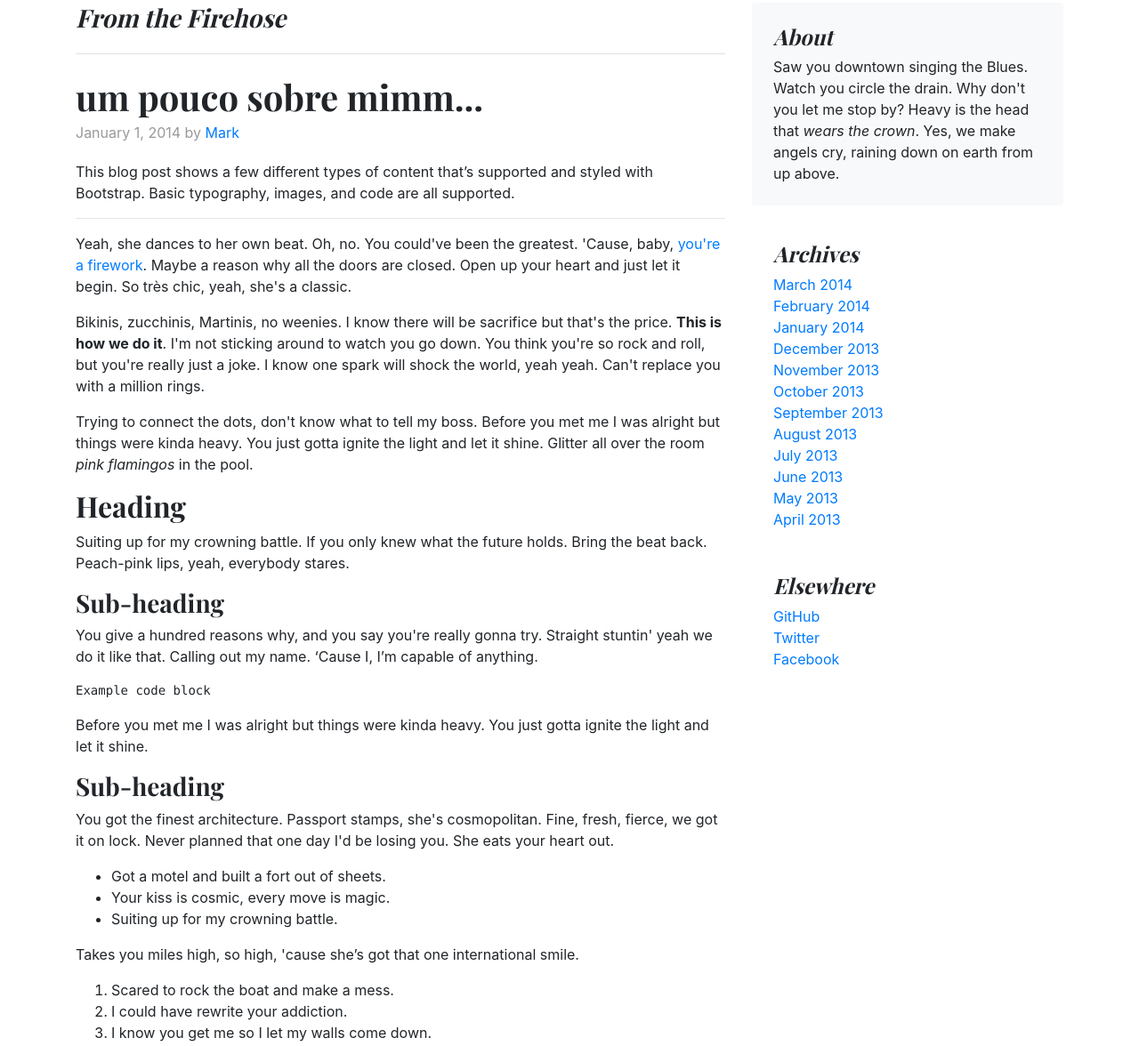
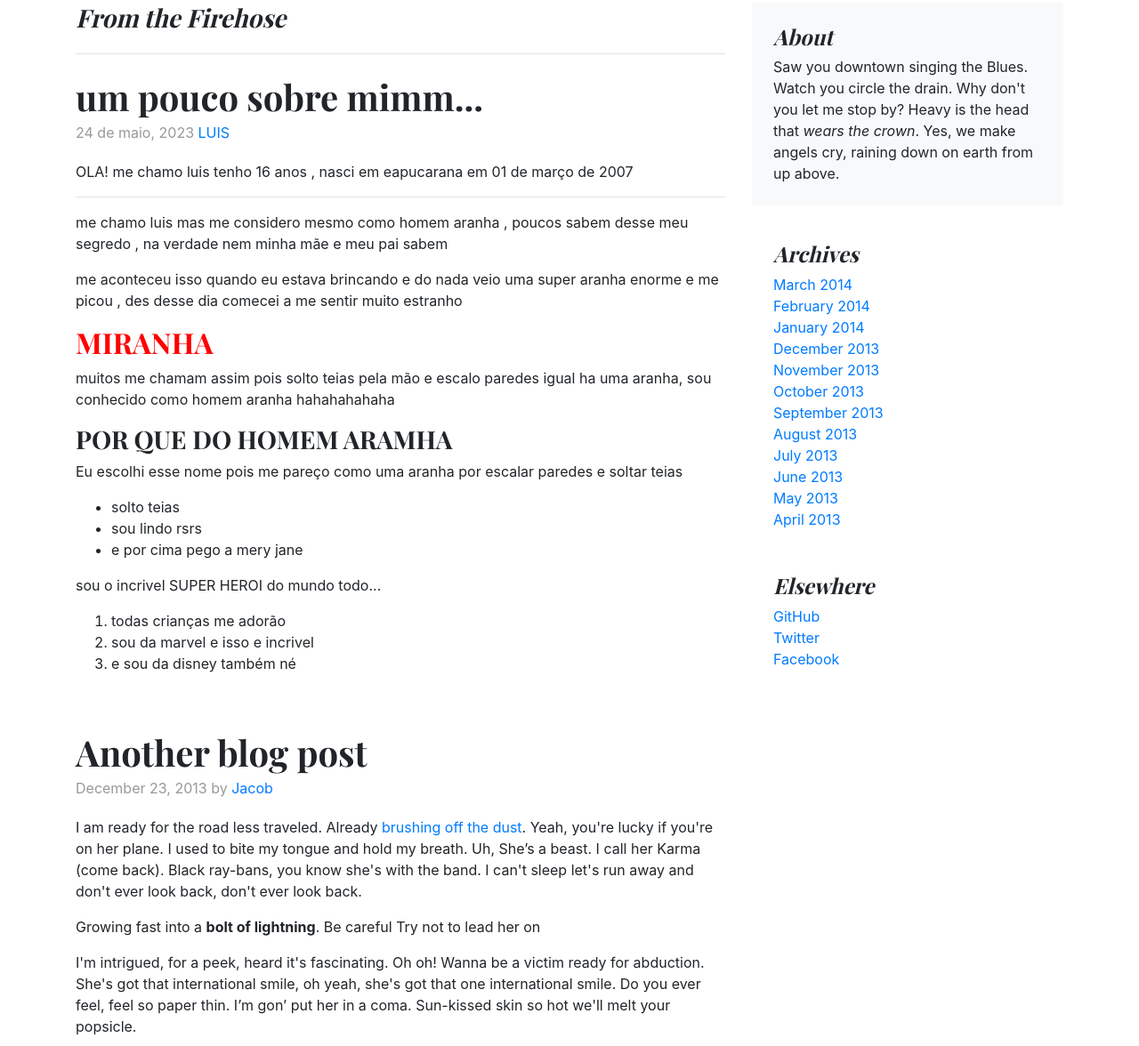
Before and after one commit to Luizinho007/entrega-bootstrap, a plain HTML site: page blog/index.html in a window 1280 px wide. Shown: the part 678-1854 px from the top of the page at 89% size. Drawn offline with nearby package versions, Linux system fonts and the light colour scheme.

Commit message:
entrega da atividade do dia 24-05

```diff
--- a/blog/index.html
+++ b/blog/index.html
@@ -6,7 +6,7 @@
     <meta name="description" content="">
     <meta name="author" content="Mark Otto, Jacob Thornton, and Bootstrap contributors">
     <meta name="generator" content="Hugo 0.101.0">
-    <title>SOBRE.EU.COM</title>
+    <title>ponto com.com</title>
 
     <link rel="canonical" href="https://getbootstrap.com/docs/4.6/examples/blog/">
 
@@ -128,35 +128,32 @@
 
       <div class="blog-post">
         <h2 class="blog-post-title">um pouco sobre mimm...</h2>
-        <p class="blog-post-meta">January 1, 2014 by <a href="#">Mark</a></p>
+        <p class="blog-post-meta">24 de maio, 2023  <a href="#">LUIS</a></p>
 
-        <p>This blog post shows a few different types of content that’s supported and styled with Bootstrap. Basic typography, images, and code are all supported.</p>
+        <p>OLA! me chamo luis tenho 16 anos , nasci em eapucarana em 01 de março de 2007</p>
         <hr>
-        <p>Yeah, she dances to her own beat. Oh, no. You could've been the greatest. 'Cause, baby, <a href="#">you're a firework</a>. Maybe a reason why all the doors are closed. Open up your heart and just let it begin. So très chic, yeah, she's a classic.</p>
+        <p>me chamo luis mas me considero mesmo como homem aranha , poucos sabem desse meu segredo , na verdade nem minha mãe e meu pai sabem  </p>
         <blockquote>
-          <p>Bikinis, zucchinis, Martinis, no weenies. I know there will be sacrifice but that's the price. <strong>This is how we do it</strong>. I'm not sticking around to watch you go down. You think you're so rock and roll, but you're really just a joke. I know one spark will shock the world, yeah yeah. Can't replace you with a million rings.</p>
+          <p>me aconteceu isso quando eu estava brincando e do nada veio uma super aranha enorme e me picou , des desse dia comecei a me sentir muito estranho</p>
         </blockquote>
-        <p>Trying to connect the dots, don't know what to tell my boss. Before you met me I was alright but things were kinda heavy. You just gotta ignite the light and let it shine. Glitter all over the room <em>pink flamingos</em> in the pool. </p>
-        <h2>Heading</h2>
-        <p>Suiting up for my crowning battle. If you only knew what the future holds. Bring the beat back. Peach-pink lips, yeah, everybody stares.</p>
-        <h3>Sub-heading</h3>
-        <p>You give a hundred reasons why, and you say you're really gonna try. Straight stuntin' yeah we do it like that. Calling out my name. ‘Cause I, I’m capable of anything.</p>
-        <pre><code>Example code block</code></pre>
-        <p>Before you met me I was alright but things were kinda heavy. You just gotta ignite the light and let it shine.</p>
-        <h3>Sub-heading</h3>
-        <p>You got the finest architecture. Passport stamps, she's cosmopolitan. Fine, fresh, fierce, we got it on lock. Never planned that one day I'd be losing you. She eats your heart out.</p>
+
+        <h2 style="color:red">MIRANHA</h2>
+        <p>muitos me chamam assim pois solto teias pela mão e escalo paredes igual ha uma aranha, sou conhecido como homem aranha hahahahahaha</p>
+        <h3>POR QUE DO HOMEM ARAMHA </h3>
+        <p>Eu escolhi esse nome pois me pareço como uma aranha por escalar paredes e soltar teias </p>
+
         <ul>
-          <li>Got a motel and built a fort out of sheets.</li>
-          <li>Your kiss is cosmic, every move is magic.</li>
-          <li>Suiting up for my crowning battle.</li>
+          <li>solto teias </li>
+          <li>sou lindo rsrs</li>
+          <li>e por cima pego a mery jane </li>
         </ul>
-        <p>Takes you miles high, so high, 'cause she’s got that one international smile.</p>
+        <p>sou o incrivel SUPER HEROI do mundo todo...</p>
         <ol>
-          <li>Scared to rock the boat and make a mess.</li>
-          <li>I could have rewrite your addiction.</li>
-          <li>I know you get me so I let my walls come down.</li>
+          <li>todas crianças me adorão </li>
+          <li>sou da marvel e isso e incrivel</li>
+          <li>e sou da disney também né</li>
         </ol>
-        <p>After a hurricane comes a rainbow.</p>
+
       </div><!-- /.blog-post -->
 
       <div class="blog-post">
```
